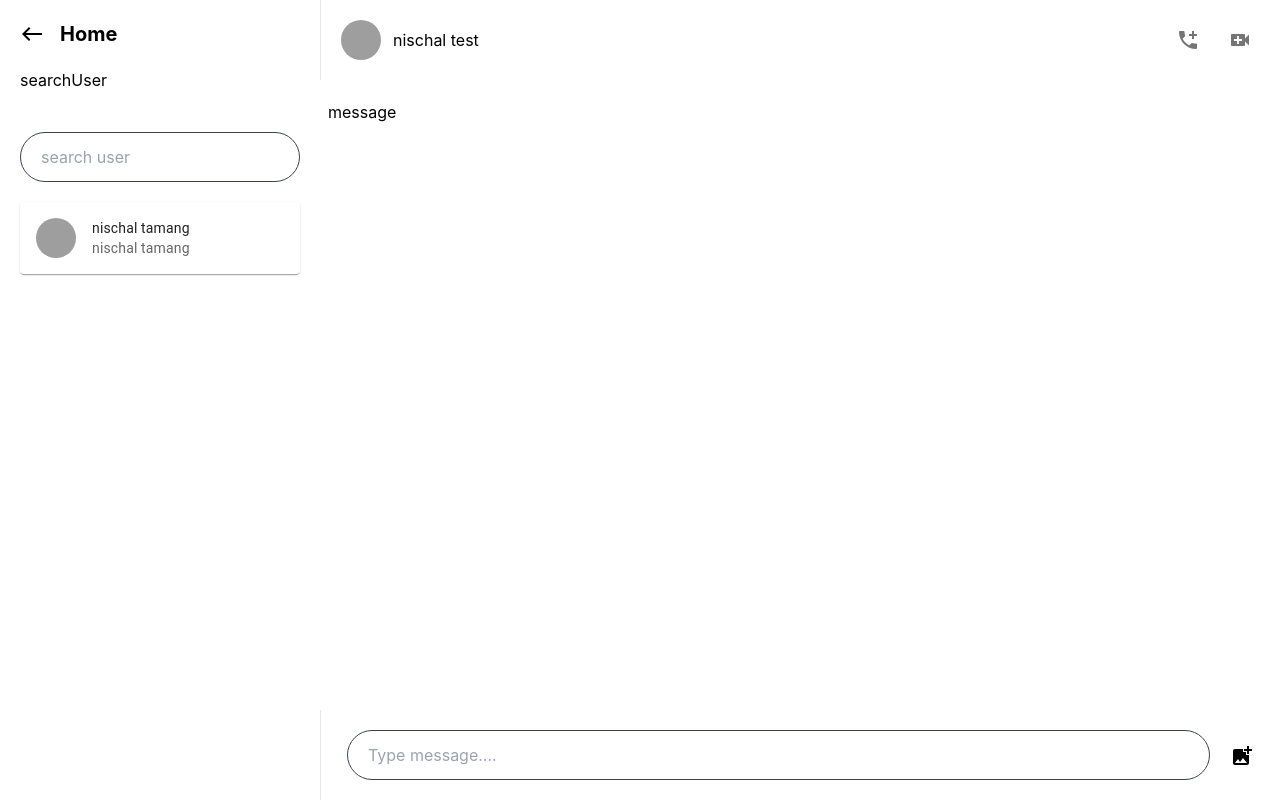
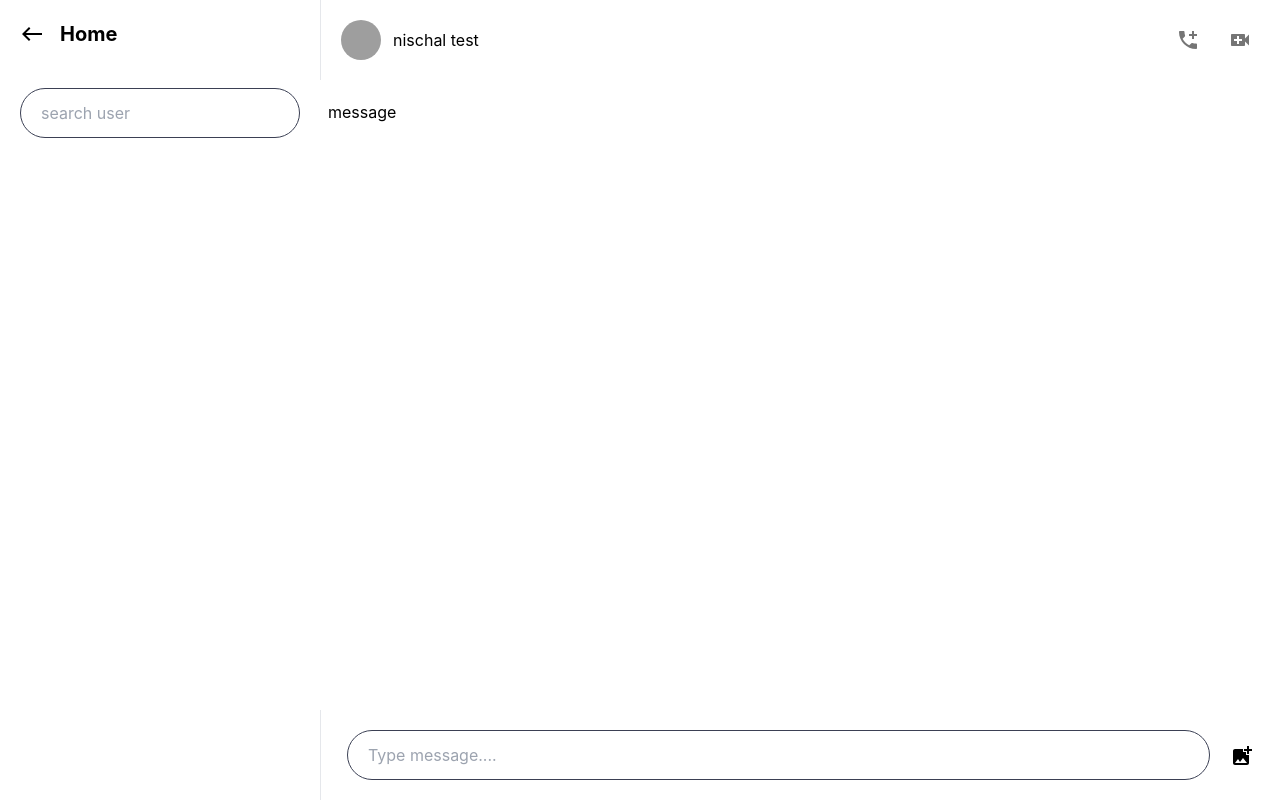
Before and after one commit to tmgnisc/Sajha-Connect-Java-Project, a React (Create React App) app: page /message in a window 1280 px wide. Built offline with nearby package versions, Linux system fonts and the light colour scheme; no server answers; grey boxes are pictures that could not be loaded; the HTML template or start-up script is replaced by a standard one.

Commit message:
user chat card

```diff
--- a/src/components/SearchUser/SearchUser.jsx
+++ b/src/components/SearchUser/SearchUser.jsx
@@ -18,7 +18,7 @@ const SearchUser = () => {
 
      </div>
      {
-      true && <Card>
+      false && <Card>
 <CardHeader onClick={()=>{
   handleClick()
 }} avatar={<Avatar src='https://cdn.pixabay.com/photo/2018/08/28/12/41/avatar-3637425_960_720.png'/>}
--- a/src/pages/Message/Message.jsx
+++ b/src/pages/Message/Message.jsx
@@ -5,6 +5,7 @@ import AddIcCallIcon from "@mui/icons-material/AddIcCall";
 import VideoCallIcon from "@mui/icons-material/VideoCall";
 import AddPhotoAlternateIcon from '@mui/icons-material/AddPhotoAlternate';
 import SearchUser from "../../components/SearchUser/SearchUser";
+import UserChatCard from "./UserChatCard";
 
 
 
@@ -25,9 +26,9 @@ const handleSelectImage=()=>{
                 <h1 className="text-xl font-bold">Home</h1>
               </div>
               <div className="h-[83vh]">
-                <div className="">searchUser</div>
+                <div className=""><SearchUser/></div>
                 <div className="h-full space-y-4 mt-5 overflow-y-scoll hideScrollbar">
-                  <SearchUser/>
+                  <UserChatCard/>
                 </div>
               </div>
             </div>
--- /dev/null
+++ b/src/pages/Message/UserChatCard.jsx
@@ -0,0 +1,15 @@
+import React from 'react'
+import {CardHeader, Avatar} from '@mui/material'
+
+ const UserChatCard = () => {
+  return (
+  <CardHeader>
+avatar={
+    <Avatar src='https://cdn.pixabay.com/photo/2016/06/15/16/16/man-1459246_960_720.png'/>
+}
+
+  </CardHeader>
+  )
+}
+
+export default UserChatCard
```
